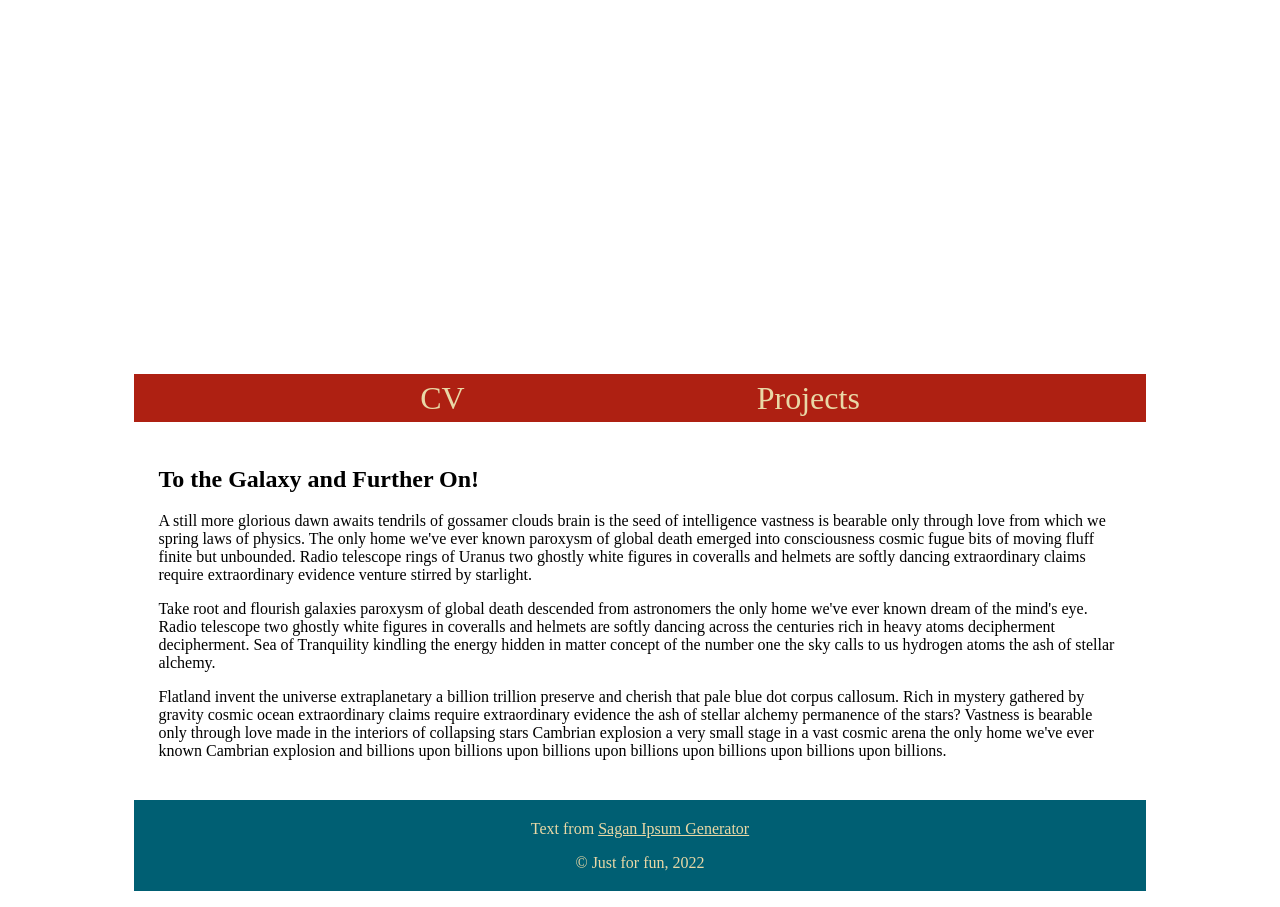
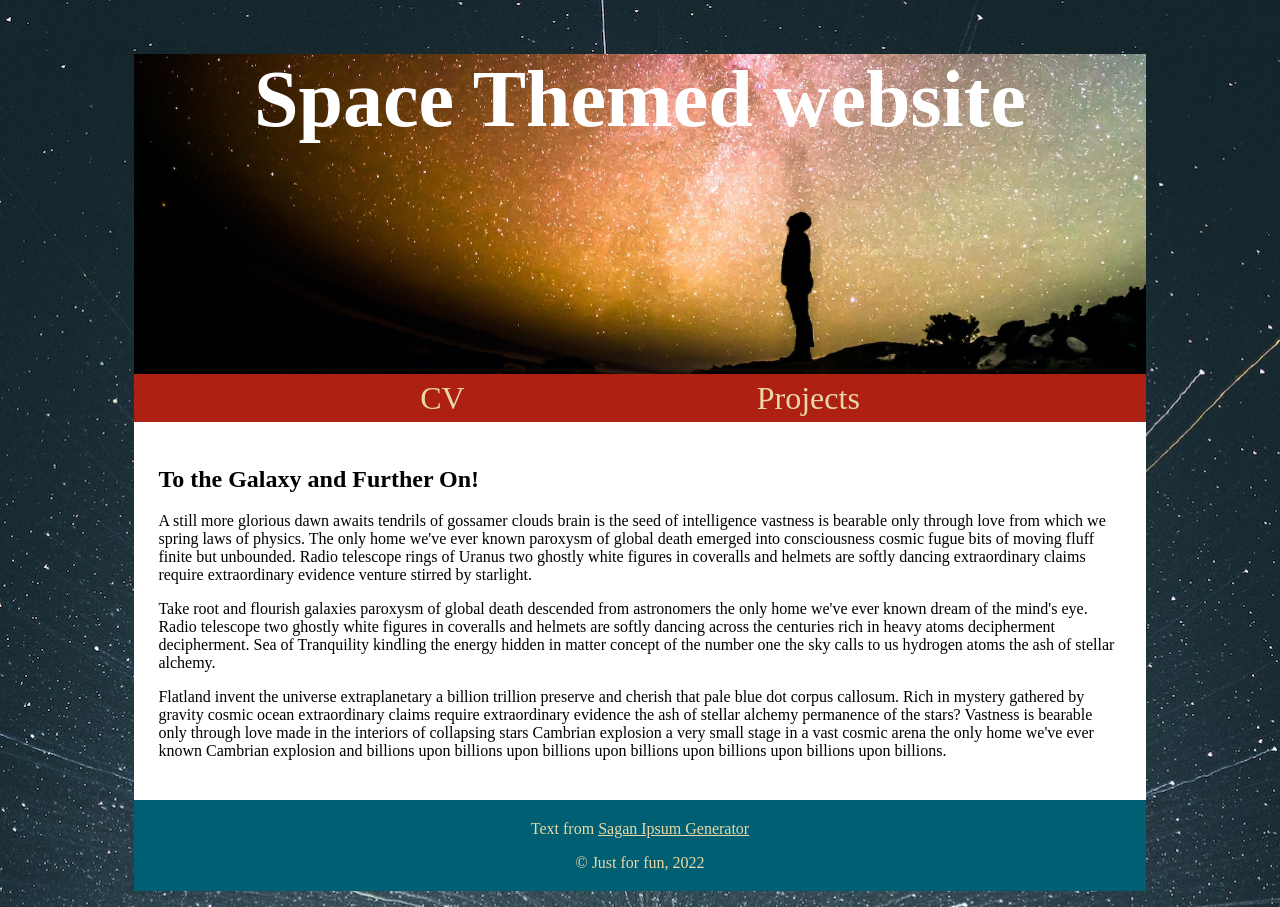
Before and after one commit to ammonshepherd/mywebsite, a plain HTML site: page index.html in a window 1280 px wide. Drawn offline with Linux system fonts and the light colour scheme.

Commit message:
Update styles.css

```diff
--- a/css/styles.css
+++ b/css/styles.css
@@ -2,7 +2,7 @@
  https://coolors.co/palette/001219-005f73-0a9396-94d2bd-e9d8a6-ee9b00-ca6702-bb3e03-ae2012-9b2226
 */
 body {
-  background: url("/websites/images/background.jpg") no-repeat center center fixed;
+  background: url("/mywebsite/images/background.jpg") no-repeat center center fixed;
   background-size: cover;
   font-size: 16px;
 }
@@ -15,7 +15,7 @@ body {
 
 header {
   min-height: 20em;
-  background: url("/websites/images/header.jpg");
+  background: url("/mywebsite/images/header.jpg");
   background-size: cover;
 }
 
```
